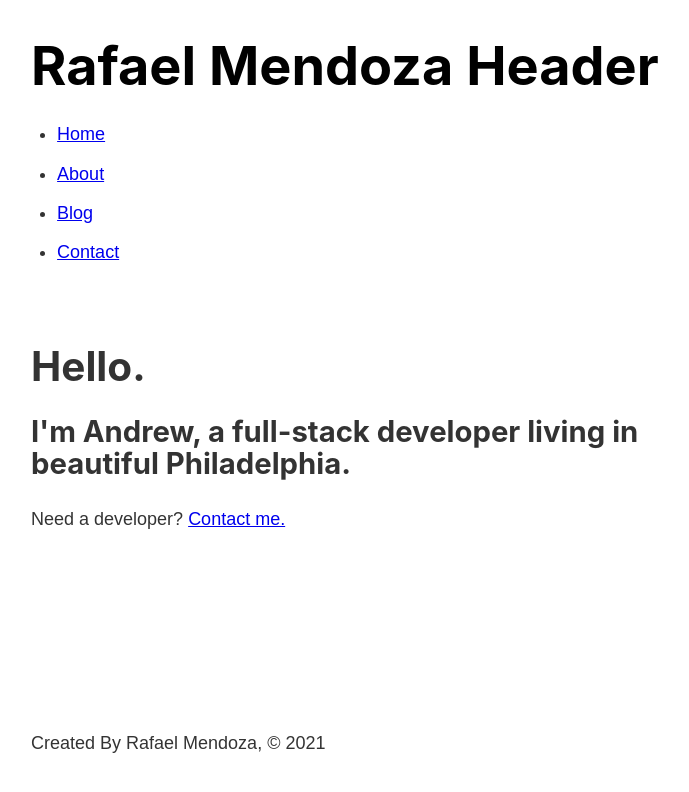
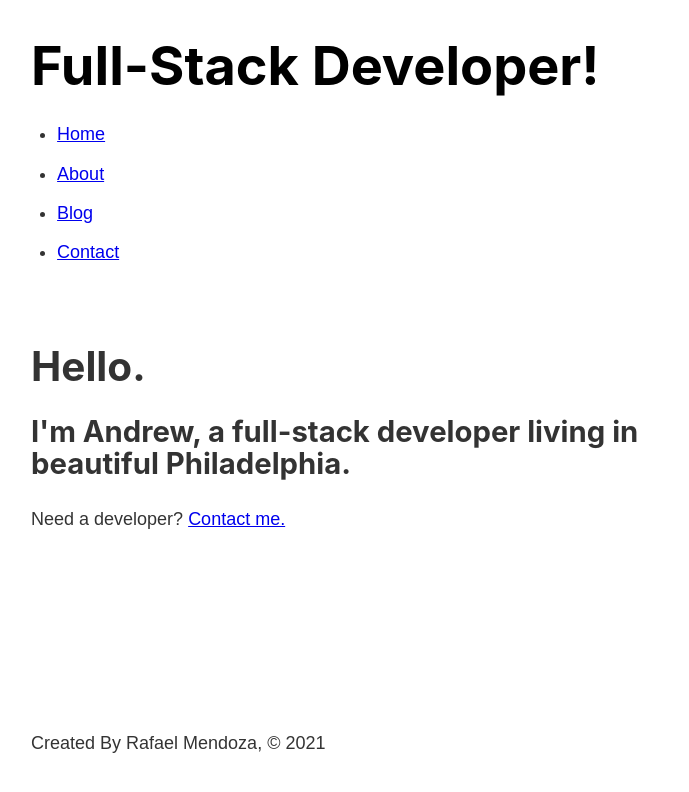
Before and after one commit to rcode321/alodiarts-blog, a Gatsby site: page / in a window 1280 px wide. Shown: the whole page, without its empty margins (252-941 px from the left). Built offline with nearby package versions, Linux system fonts and the light colour scheme; Gatsby itself is replaced by a stand-in of ours.

Commit message:
adding siteMetadata using graphql

```diff
--- a/gatsby-config.js
+++ b/gatsby-config.js
@@ -6,5 +6,9 @@
 
 module.exports = {
   /* Your site config here */
+  siteMetadata: {
+    title: "Full-Stack Developer!",
+    author: "Rafael Doza",
+  },
   plugins: ["gatsby-plugin-sass"],
 }
--- a/src/components/header.js
+++ b/src/components/header.js
@@ -1,14 +1,24 @@
 import React from "react"
-import { Link } from "gatsby"
+import { Link, graphql, useStaticQuery } from "gatsby"
 
 import * as headerStyles from "./header.module.scss"
 
 const Header = () => {
+  const data = useStaticQuery(graphql`
+    query {
+      site {
+        siteMetadata {
+          title
+        }
+      }
+    }
+  `)
+
   return (
     <header className={headerStyles.header}>
       <h1>
         <Link className={headerStyles.title} to="/">
-          Rafael Mendoza Header
+          {data.site.siteMetadata.title}
         </Link>
       </h1>
       <nav>
```
